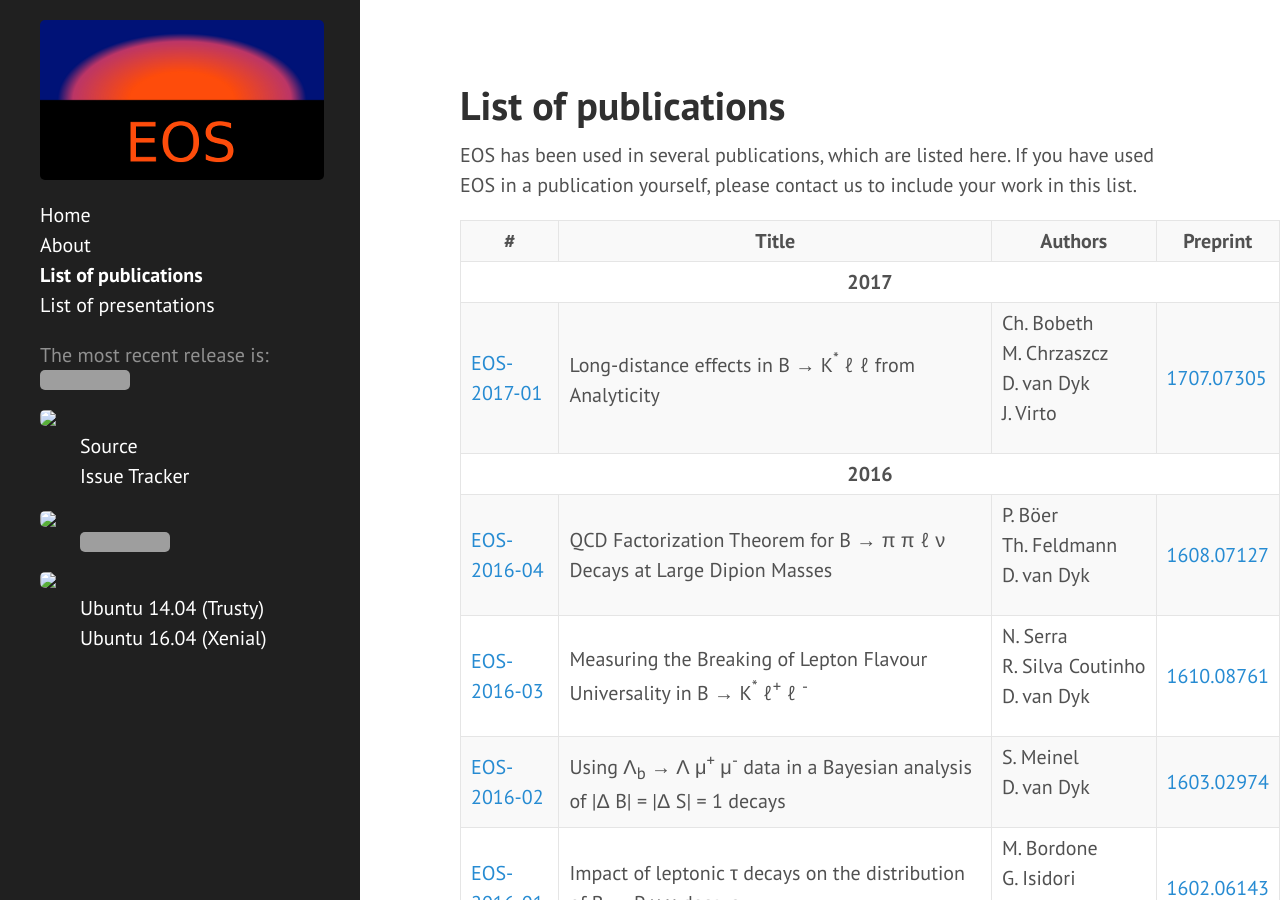
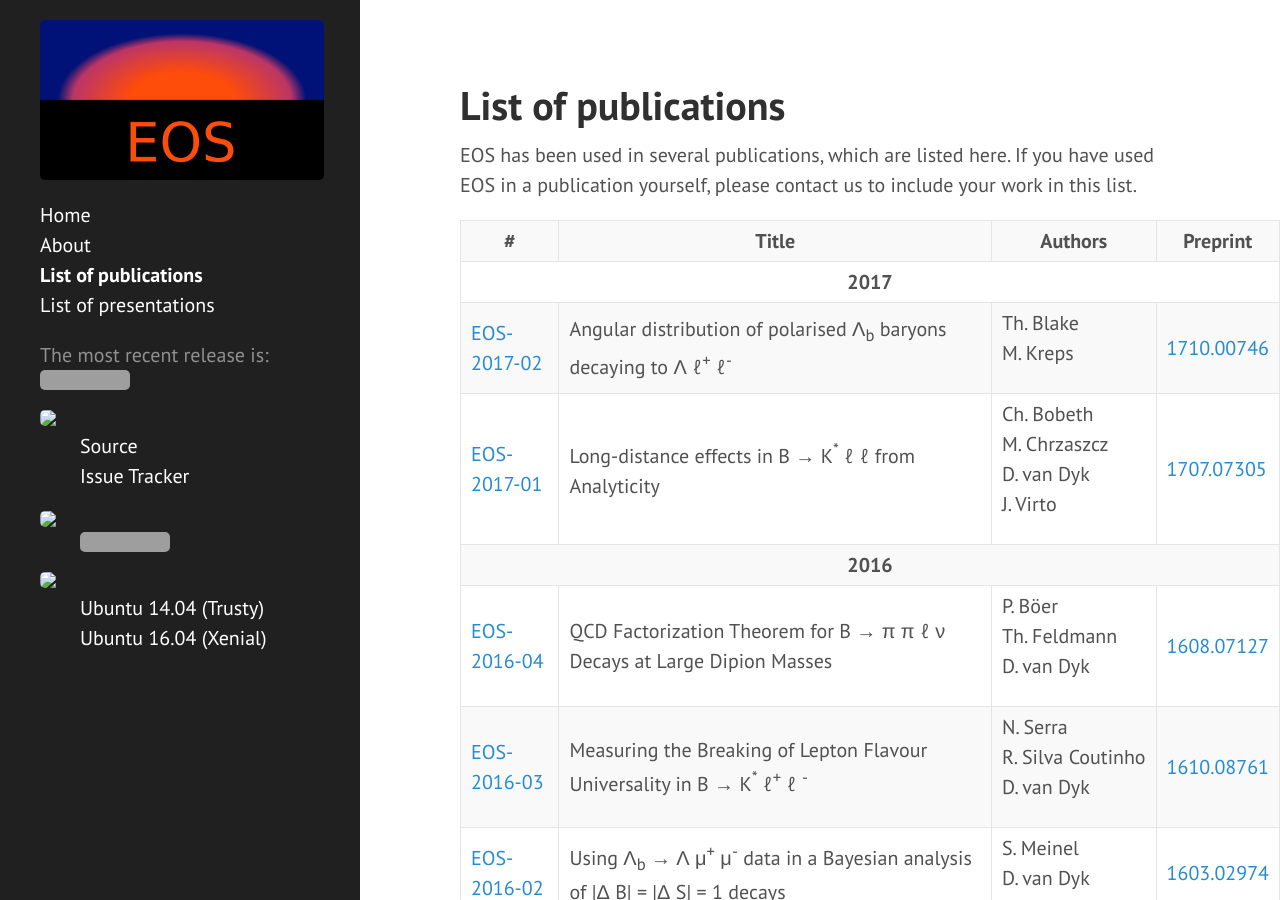
Before and after one commit to eos/eos.github.io, a Jekyll site: the page built from publications.html, in a window 1280 px wide and 900 px high. Built offline with Jekyll 4.4.1, drawn with Linux system fonts in a browser that asks for light colours; grey boxes are pictures that could not be loaded.

Commit message:
Add EOS-2017-02 to list of publications

```diff
--- a/_data/publications.yml
+++ b/_data/publications.yml
@@ -1,5 +1,9 @@
 - year: '2017'
   items:
+      - id:      '02'
+        title:   'Angular distribution of polarised &Lambda;<sub>b</sub> baryons decaying to &Lambda; &ell;<sup>+</sup> &ell;<sup>-</sup>'
+        authors: [ 'Th.&nbsp;Blake', 'M.&nbsp;Kreps' ]
+        arxiv:   '1710.00746'
       - id:      '01'
         title:   'Long-distance effects in B &#8594; K<sup>*</sup> &ell; &ell; from Analyticity'
         authors: [ 'Ch.&nbsp;Bobeth', 'M.&nbsp;Chrzaszcz', 'D.&nbsp;van&nbsp;Dyk', 'J.&nbsp;Virto' ]
```
